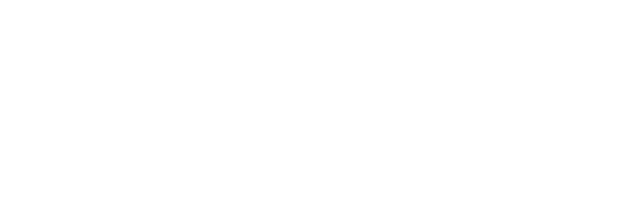
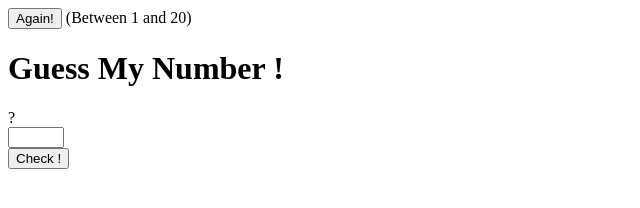
Before and after one commit to mehdi-ab/Guess-Game, a plain HTML site: page index.html in a window 1280 px wide. Shown: the whole page, without its empty margins (0-640 px from the left). Drawn offline with Linux system fonts and the light colour scheme.

Commit message:
Structure HTML

```diff
--- a/index.html
+++ b/index.html
@@ -9,5 +9,22 @@
     <title>Guess Game</title>
 </head>
 <body>
-
+    <input type="button" value="Again!" id="again">
+    <span class="btw">(Between 1 and 20)</span>
+    <h1>Guess My Number !</h1>
+    <div class="border"></div>
+    <div>
+        <div id="result">?</div>
+    </div>
+    <section class="game">
+        <form>
+            <input type="number" name="guess" id="input-guess" min="1" max="20">
+            <br>
+            <input type="button" value="Check !" id="check">
+        </form>
+        <div id="verif"></div>
+        <div id="score"></div>
+        <div id="highscore"></div>
+    </section>
 </body>
+</html>
```
